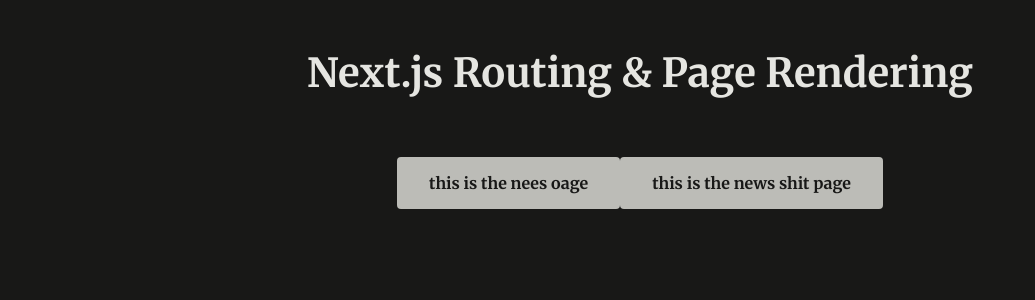
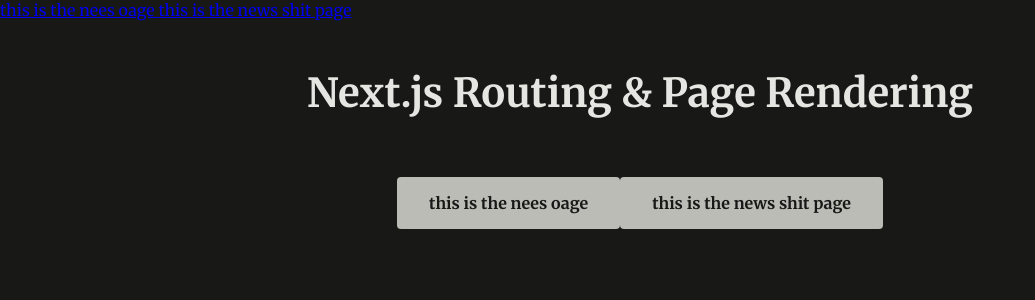
Before and after one commit to Muhammad0320/paper, a Next.js app: page / in a window 1280 px wide. Shown: the top 300 px of the page, without its empty margins (0-1035 px from the left). Built offline with nearby package versions, Linux system fonts and the light colour scheme.

Commit message:
chore: add files for dummy news

```diff
--- a/app/layout.js
+++ b/app/layout.js
@@ -1,14 +1,19 @@
-import './globals.css';
+import MainHeader from "@/components/MainHeader";
+import "./globals.css";
 
 export const metadata = {
-  title: 'Next.js Page Routing & Rendering',
-  description: 'Learn how to route to different pages.',
-}
+  title: "Next.js Page Routing & Rendering",
+  description: "Learn how to route to different pages.",
+};
 
 export default function RootLayout({ children }) {
- return (
+  return (
     <html lang="en">
-      <body>{children}</body>
+      <div>
+        <MainHeader />
+
+        <body>{children}</body>
+      </div>
     </html>
-  )
+  );
 }
```
Also changed, not shown: app/news/[id[/page.jsx (deleted, +0 -10 lines).
